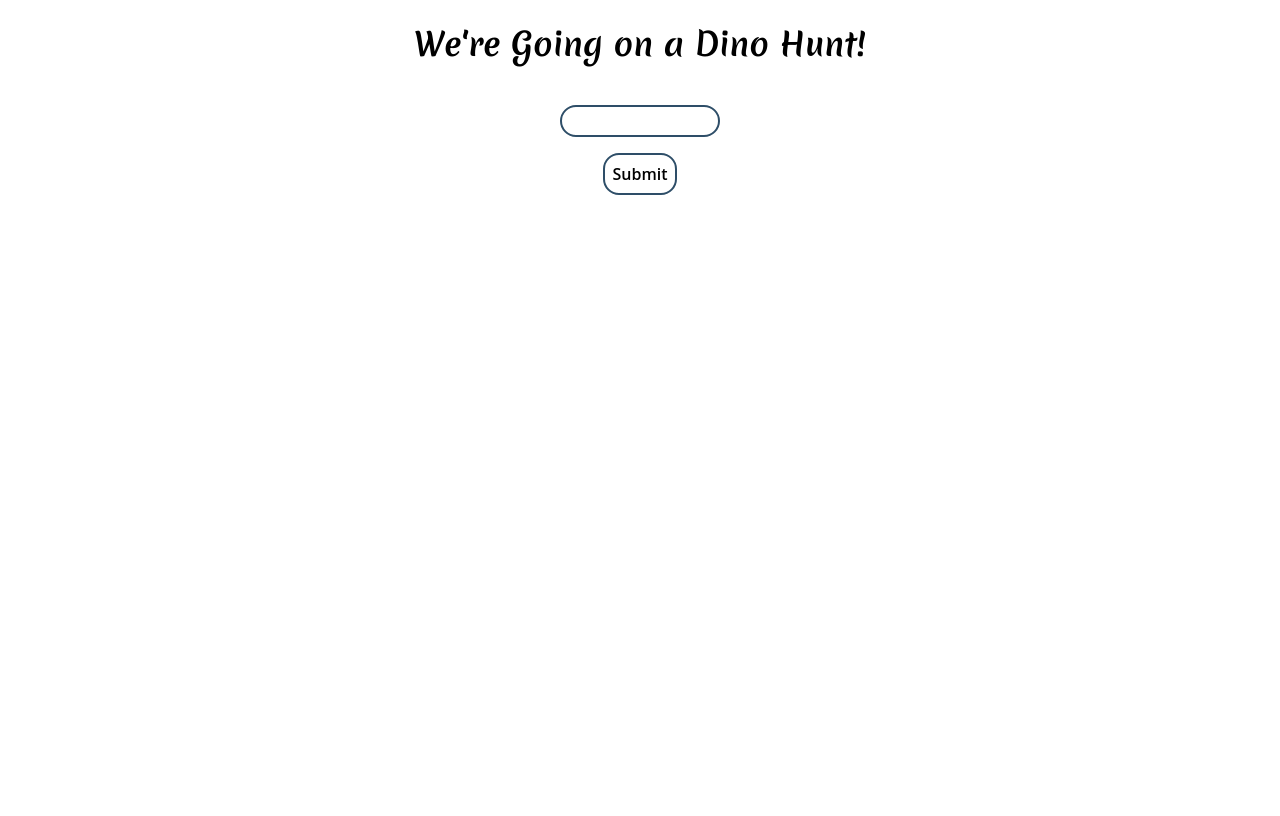
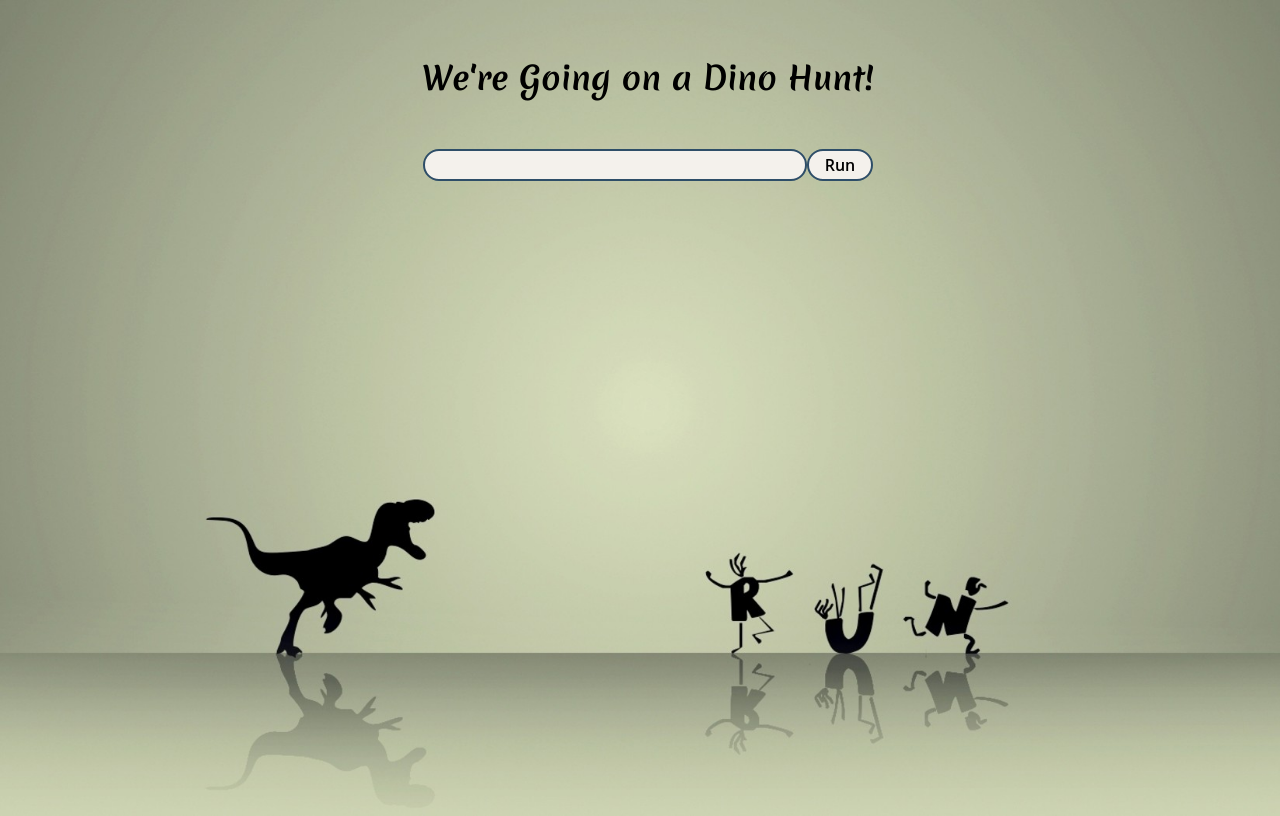
Before and after one commit to sunuwars/CJKO-autocomplete, a website: page public/index.html in a window 1280 px wide. Drawn offline with Linux system fonts and the light colour scheme.

Commit message:
some css stuff Relates #44 #34

```diff
--- a/public/index.html
+++ b/public/index.html
@@ -18,14 +18,15 @@
 <body>
     <h1>We're Going on a Dino Hunt!</h1>
     <form>
+        <div id="inputs">
         <label for="dino-input" class="visually-hidden">Search for dinos here</label>
-        <input type="text" name="name" id="input" list="dino_list">
-        <br/>
-        <container id="list-container">
+        <input type="text" name="name" id="input" list="dino_list" autocomplete="off">
+        <label for="submit-input" class="visually-hidden">Search</label>
+        <input type="submit" value="Run">
+        </div>
+        <div id="list-container">
 
-        </container>
-        <label for="submit-input" class="visually-hidden">Search</label>
-        <input type="submit">
+        </div>
     </form>
 </body>
 <script type="text/javascript" src="/../public/script.js"></script>
--- a/public/style.css
+++ b/public/style.css
@@ -5,27 +5,85 @@
     text-align: center;
 }
 
+body {
+    min-height: 100vh;
+    width: 100vw;
+    display: flex;
+    flex-direction: column;
+    align-items: center;
+    background-image: url(images/dino-bacground.jpg);
+    background-size: cover;
+    background-repeat: no-repeat;
+    background-position: center;
+    padding: 2vw;
+}
+
 h1 {
     font-family: "Merienda", monospace;
     font-weight: 700;
+    padding: 0px 24px;
+    margin-bottom: 48px;
+}
+
+form {
+    display: flex;
+    flex-direction: column;
+    max-width: 90vw;
+}
+#inputs {
+    display: flex;
+    align-items: flex-start;
+    justify-content: flex-start;
 }
 
 input[type="text"] {
     border-radius: 1rem;
-    width: 10rem;
+    border: 2px solid rgb(46, 78, 104);
+    width: 30vw;
     height: 2rem;
-    border: 2px solid rgb(46, 78, 104);
-    padding: 0.5rem;
+    padding-left: 1rem;
+    padding-right: 1rem;
     font-size: 1rem;
-    margin: 1rem;
+    background: #f4f1ec;
 }
 
 input[type="submit"] {
     border-radius: 1rem;
     border: 2px solid rgb(46, 78, 104);
-    background-color: white;
+    background-color: #f4f1ec;
+    height: 2rem;
     font-size: 1rem;
-    padding: 0.5rem;
+    padding-left: 1rem;
+    padding-right: 1rem;
+}
+
+#list-container {
+    display: flex;
+    flex-direction: column;
+    align-items: flex-start;
+    margin: 0;
+    width: 30vw;
+}
+
+ul {
+    margin: 0;
+    padding: 0;
+    display: flex;
+    flex-direction: column;
+    width: 100%;
+}
+
+li {
+    background-color: #f4f1ec;
+    opacity: 0.8;
+    height: 2rem;
+    padding-left: 1rem;
+    padding-right: 1rem;
+    padding-top: 0.5rem;
+    padding-bottom: 0.25rem;
+    font-size: 1rem;
+    list-style-type: none;
+    width: inherit;
 }
 
 .visually-hidden {
```
Also changed, not shown: public/images/dino-bacground.jpg (added).
